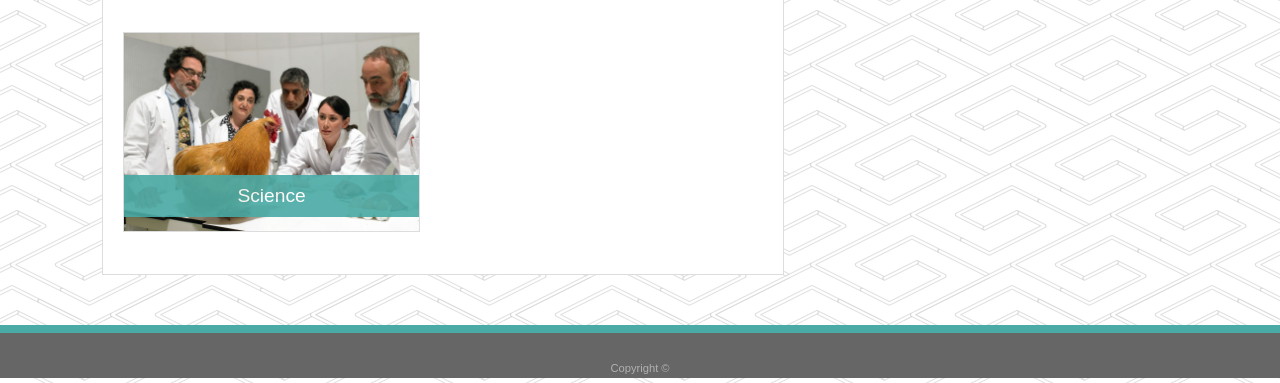
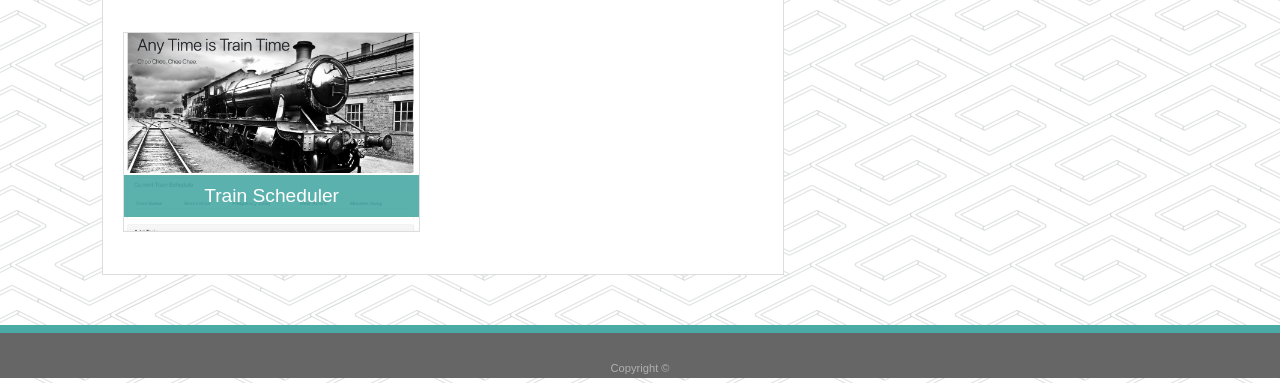
Before and after one commit to deanmixer/Responsive-Portfolio, a plain HTML site: page portfolio.html in a window 1280 px wide. Shown: the part 679-1062 px from the top of the page. Drawn offline with Linux system fonts and the light colour scheme.

Commit message:
Portfolio update

```diff
--- a/portfolio.html
+++ b/portfolio.html
@@ -48,9 +48,9 @@
 					<img src="assets/images/batgifs.png" alt="BatGIFS" class="port">
 					<p class="tport">BatGIFS</p>
 				</div>
-				<div class="container">
-					<img src="assets/images/science.jpg" alt="My Pic" class="port">
-					<p class="tport">Science</p>
+				<div class="container" style="cursor: pointer;" onclick="window.location='https://deanmixer.github.io/TrainScheduler/';">
+					<img src="assets/images/train.png" alt="TrainScheduler" class="port">
+					<p class="tport">Train Scheduler</p>
 				</div>
 			</div>
 		</div>
```
Also changed, not shown: assets/images/train.png (added), 1 other file.
